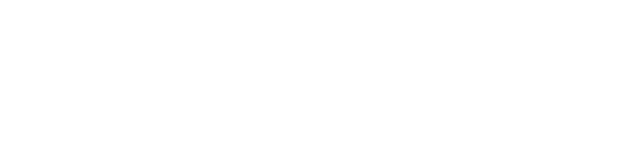
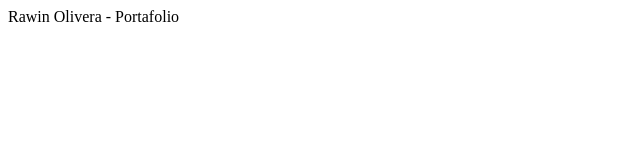
Before and after one commit to rawinolivera/wdd331r, a plain HTML site: page index.html in a window 1280 px wide. Shown: the whole page, without its empty margins (0-640 px from the left). Drawn offline with Linux system fonts and the light colour scheme.

Commit message:
update name

```diff
--- a/index.html
+++ b/index.html
@@ -8,7 +8,7 @@
 </head>
 <body>
     <main>
-
+        Rawin Olivera - Portafolio
     </main>
 </body>
 </html>
```
